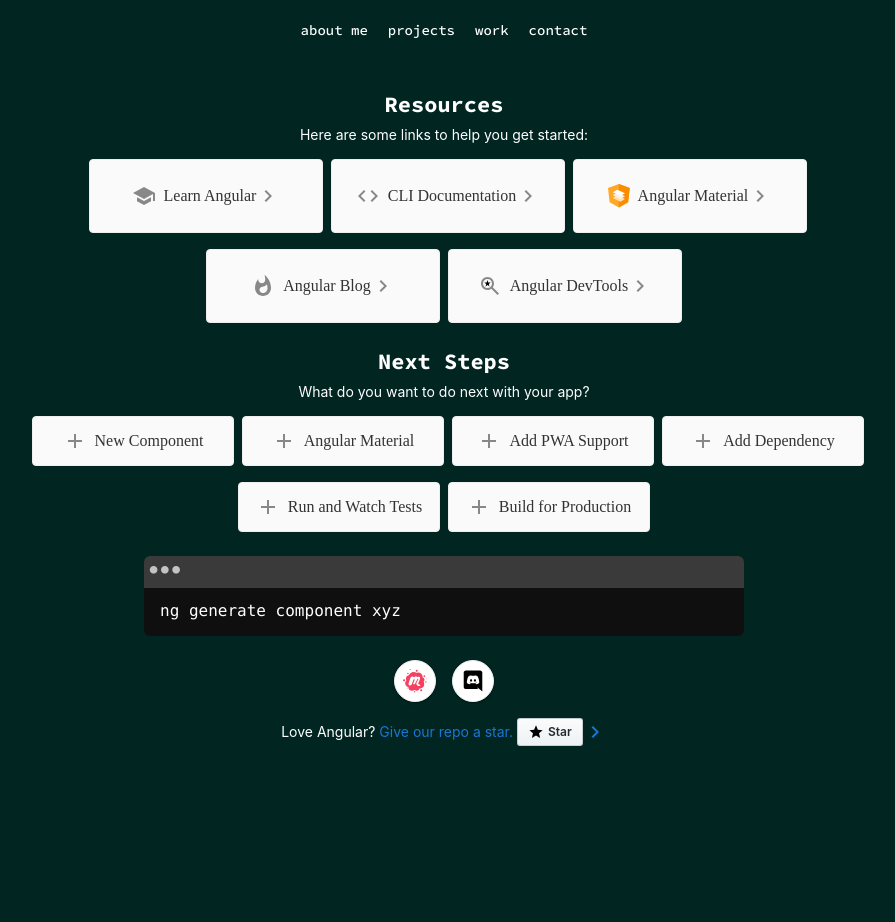
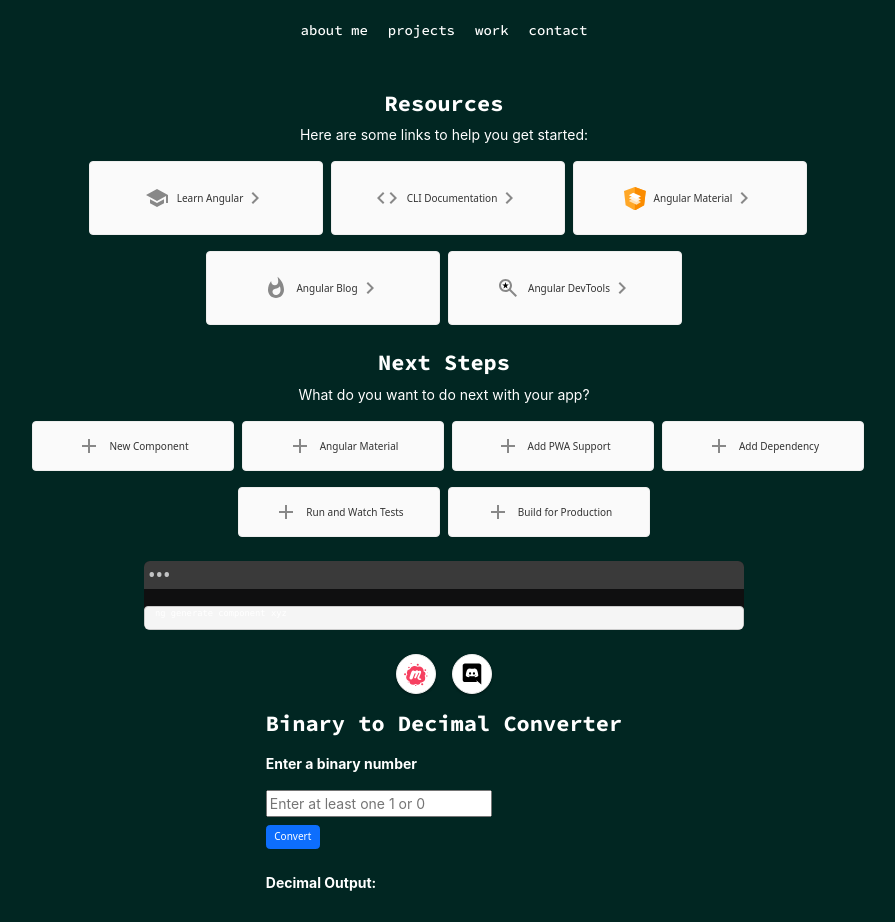
Before and after one commit to EricCarey286/carey-portfolio, an Angular app: page / in a window 1280 px wide. Shown: the top 922 px of the page, without its empty margins (196-1091 px from the left). Before the commit the page ends 800 px from the top, so only its background shows below. Built offline with nearby package versions, Linux system fonts and the light colour scheme.

Commit message:
Adding Binary Converter App and Bootstrap

```diff
--- a/angular.json
+++ b/angular.json
@@ -25,9 +25,14 @@
               "src/assets"
             ],
             "styles": [
-              "src/styles.css"
+              "src/styles.css",
+              "node_modules/bootstrap/dist/css/bootstrap.css"
             ],
-            "scripts": []
+            "scripts": [
+              "node_modules/bootstrap/dist/js/bootstrap.js",
+              "node_modules/bootstrap/dist/js/bootstrap.js",
+              "node_modules/jquery/dist/jquery.min.js"
+            ]
           },
           "configurations": {
             "production": {
--- a/package.json
+++ b/package.json
@@ -18,6 +18,8 @@
     "@angular/platform-browser": "^15.0.0",
     "@angular/platform-browser-dynamic": "^15.0.0",
     "@angular/router": "^15.0.0",
+    "bootstrap": "^5.2.3",
+    "jquery": "^3.6.1",
     "rxjs": "~7.5.0",
     "tslib": "^2.3.0",
     "zone.js": "~0.12.0"
--- a/src/app/app.component.html
+++ b/src/app/app.component.html
@@ -119,7 +119,7 @@
       </svg>
     </a>
   </div>
-
+  <app-binary-converter></app-binary-converter>
   <!-- Footer -->
   <footer>
       Love Angular?&nbsp;
--- /dev/null
+++ b/src/app/binary-converter/binary-converter.component.css
@@ -0,0 +1,41 @@
+h1, h2, h3, h4, h5, h6,
+footer, input, label {
+    font-family: -apple-system, BlinkMacSystemFont, "Segoe UI", Roboto, Helvetica, Arial, sans-serif, "Apple Color Emoji", "Segoe UI Emoji", "Segoe UI Symbol";
+    font-size: 14px;
+    color: #fff;
+    margin: 8px 0;
+    box-sizing: border-box;
+    -webkit-font-smoothing: antialiased;
+    -moz-osx-font-smoothing: grayscale;
+}
+
+h2 {
+  font-family: 'Source Code Pro';
+  font-weight: 700;
+  font-size: 22px;
+  color: #fff;
+}
+
+h3,h4,h6 {
+    font-family: Helvetica !important;
+}
+
+p {
+    margin: 0;
+}
+::placeholer {
+    color: #5f5f5f
+}
+
+input[type=text]
+{
+    color: #0f0f0f;
+}
+
+#decimalOutputContainer {
+    background-color: #fff;
+}
+
+#decimalOutput {
+    color: #0f0f0f;
+}
--- /dev/null
+++ b/src/app/binary-converter/binary-converter.component.html
@@ -0,0 +1,17 @@
+<div class="container">
+<h2>Binary to Decimal Converter</h2>
+    <form #binaryConverter="ngForm" (ngSubmit)="onSubmit(binaryConverter)">
+        <div class="form-group">
+            <label for="binaryNumber">Enter a binary number</label><br>
+            <input type="text" id="binaryNumber" name="binaryNumber" placeholder="Enter at least one 1 or 0" ngModel><br>
+
+            <button class="btn btn-primary" type="submit">Convert</button>
+        </div>
+        <div class="form-group">
+            <Label>Decimal Output:</Label><br>
+            <div id="decimalOutputContainer">
+                <!--<p id="decimalOutput">{{decimalOutput}}</p>-->
+            </div>
+        </div>
+    </form>
+</div>
--- /dev/null
+++ b/src/app/binary-converter/binary-converter.component.ts
@@ -0,0 +1,17 @@
+import { TemplateBindingParseResult } from '@angular/compiler';
+import { Component } from '@angular/core';
+
+@Component({
+  selector: 'app-binary-converter',
+  templateUrl: './binary-converter.component.html',
+  styleUrls: ['./binary-converter.component.css']
+})
+export class BinaryConverterComponent {
+  onSubmit(binaryConverter: any) {
+    let binaryInput = binaryConverter.controls.binaryNumber.value;
+
+    let decimalOutput = parseInt(binaryInput,2);
+
+    return decimalOutput;
+  }
+}
--- a/src/styles.css
+++ b/src/styles.css
@@ -1,4 +1,5 @@
 /* You can add global styles to this file, and also import other style files */
+@import url('https://unpkg.com/bootstrap@3.3.7/dist/css/bootstrap.min.css');
 @font-face {
   font-family: 'SourceCodePro-Black';
   src: url('/assets/fonts/Source_Code_Pro/static/SourceCodePro-Black.eot');
```
Also changed, not shown: src/app/app.module.ts (+6 -2 lines), 2 other files (tests, documents, lock files or other folders).
